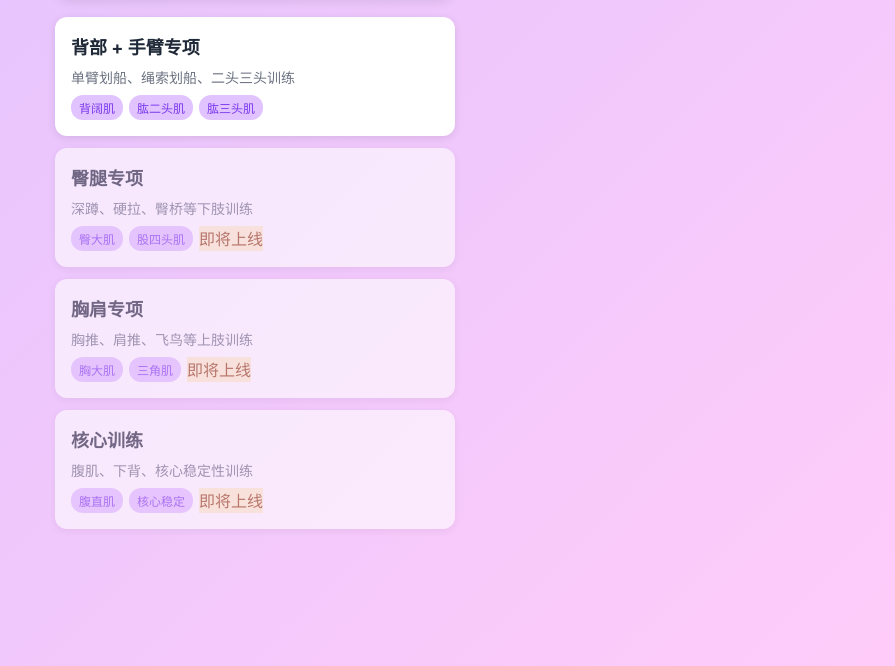
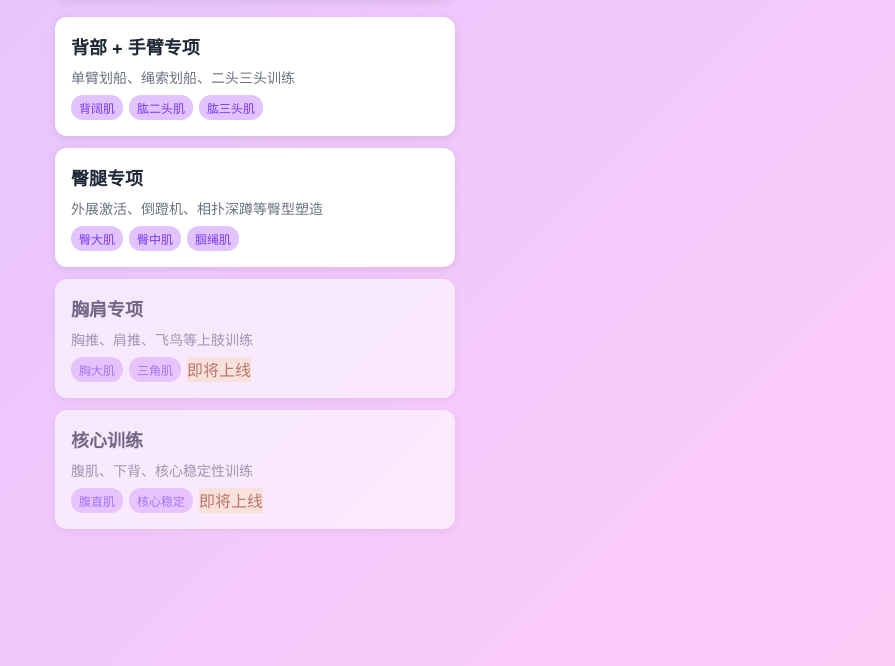
Before and after one commit to mermaidw/Claude, a plain HTML site: page index.html in a window 1280 px wide. Shown: the part 134-800 px from the top of the page, without its empty margins (385-1280 px from the left). Drawn offline with Linux system fonts and the light colour scheme.

Commit message:
Update index.html

```diff
--- a/index.html
+++ b/index.html
@@ -105,15 +105,15 @@
     </div>
   </a>
 
-  <div class="workout-card coming-soon">
-    <div class="workout-title">臀腿专项</div>
-    <div class="workout-desc">深蹲、硬拉、臀桥等下肢训练</div>
-    <div class="workout-tags">
-      <span class="tag">臀大肌</span>
-      <span class="tag">股四头肌</span>
-      <span class="soon-tag">即将上线</span>
-    </div>
+<a href="glute-legs.html" class="workout-card">
+  <div class="workout-title">臀腿专项</div>
+  <div class="workout-desc">外展激活、倒蹬机、相扑深蹲等臀型塑造</div>
+  <div class="workout-tags">
+    <span class="tag">臀大肌</span>
+    <span class="tag">臀中肌</span>
+    <span class="tag">腘绳肌</span>
   </div>
+</a>
 
   <div class="workout-card coming-soon">
     <div class="workout-title">胸肩专项</div>
```
